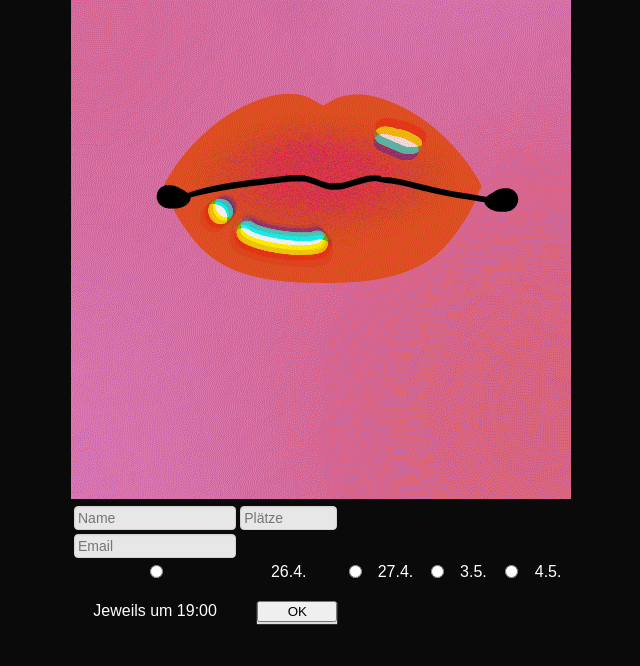
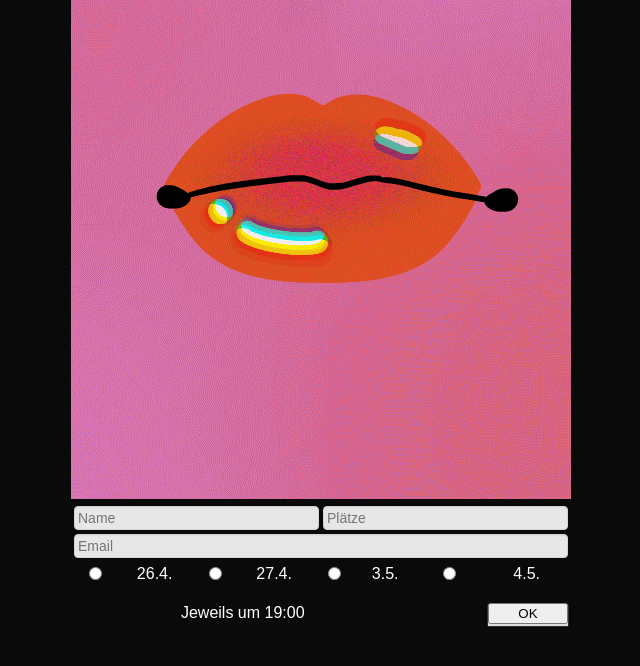
Before and after one commit to alexarnimueller/erikas-secret, a Flask app: page / in a window 1280 px wide. Shown: the part 109-775 px from the top of the page, without its empty margins (319-959 px from the left). Run offline with Flask 3, Linux system fonts and the light colour scheme.

Commit message:
:construction:

```diff
--- a/app/templates/index.html
+++ b/app/templates/index.html
@@ -21,25 +21,29 @@
 		<div class="center"><img src="{{ url_for('static', filename='images/logo.gif') }}" alt=""/></div>
 
 		<div class="center">
+			<table style="width:100%">
+				<tr>
+					<td colspan="3">{{ form.name }}</td><td>{{ form.seats }}</td>
+				</tr>
+				<tr>
+					<td colspan="4">{{ form.email }}</td>
+				</tr>
+			</table>
 			<table>
 				<tr>
-					<td style="width: 350px;">{{ form.name }}</td><td style="width: 150px;">{{ form.seats }}</td>
-				</tr>
-				<tr>
-					<td style="width: 500px;">{{ form.email }}</td>
-				</tr>
-				<tr>
 					{% for day in form.date %}
-						<td style="width: 45px;">{{ day }}</td>
-						<td style="width: 80px;">{{ day.label }}</td>
+						<td>{{ day }}</td>
+						<td>{{ day.label }}</td>
 					{% endfor %}
 				</tr>
 				<tr>
-					<td style="width: 350px;"><p>Jeweils um 19:00</p></td>
-					<td style="width: 150px;" align="right">
+					<td colspan="6"><p>Jeweils um 19:00</p></td>
+					<td  colspan="2" align="right">
 						<button type="submit" style="width:80px">OK</button>
 					</td>
 				</tr>
+			</table>
+			<table>
 				<tr>
 					{% for message in form.name.errors %}
 						<div class="flash">{{ message }}</div>
```
